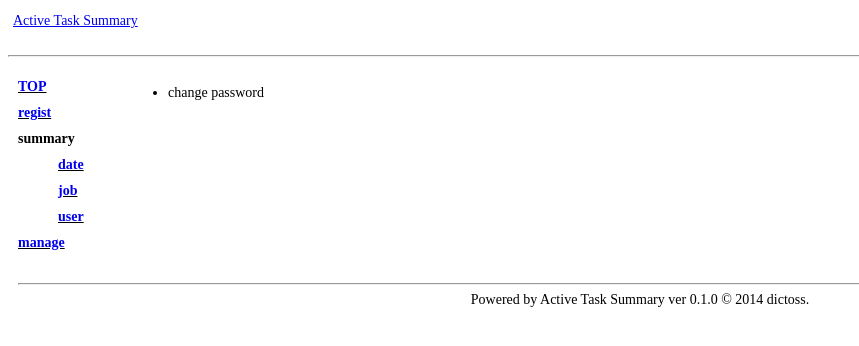
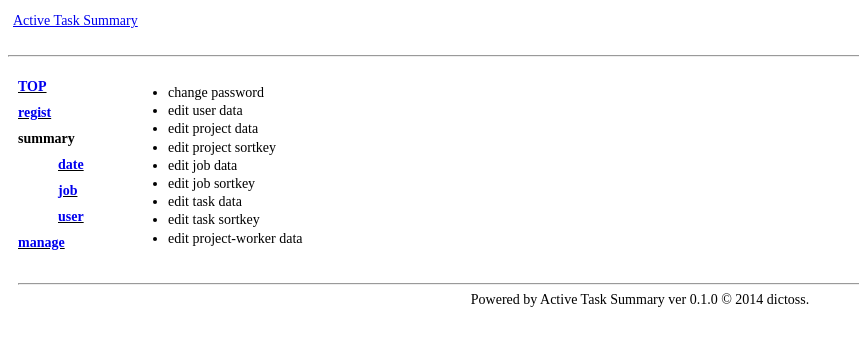
Before and after one commit to dictoss/active-task-summary, a Django app: page /ats/manage/ in a window 1280 px wide. Shown: the top 346 px of the page, without its empty margins (0-859 px from the left). Run offline with Django 3.2, Linux system fonts and the light colour scheme; parts of the project's set-up code (start-up, migrations or seed data) failed here and were passed over.

Commit message:
update manage page.

```diff
--- a/ats/templates/manage/index.html
+++ b/ats/templates/manage/index.html
@@ -9,5 +9,13 @@
 {% block boxmain %}
 <ul>
   <li>change password</li>
+  <li>edit user data</li>
+  <li>edit project data</li>
+  <li>edit project sortkey</li>
+  <li>edit job data</li>
+  <li>edit job sortkey</li>
+  <li>edit task data</li>
+  <li>edit task sortkey</li>
+  <li>edit project-worker data</li>
 </ul>
 {% endblock %}
```
